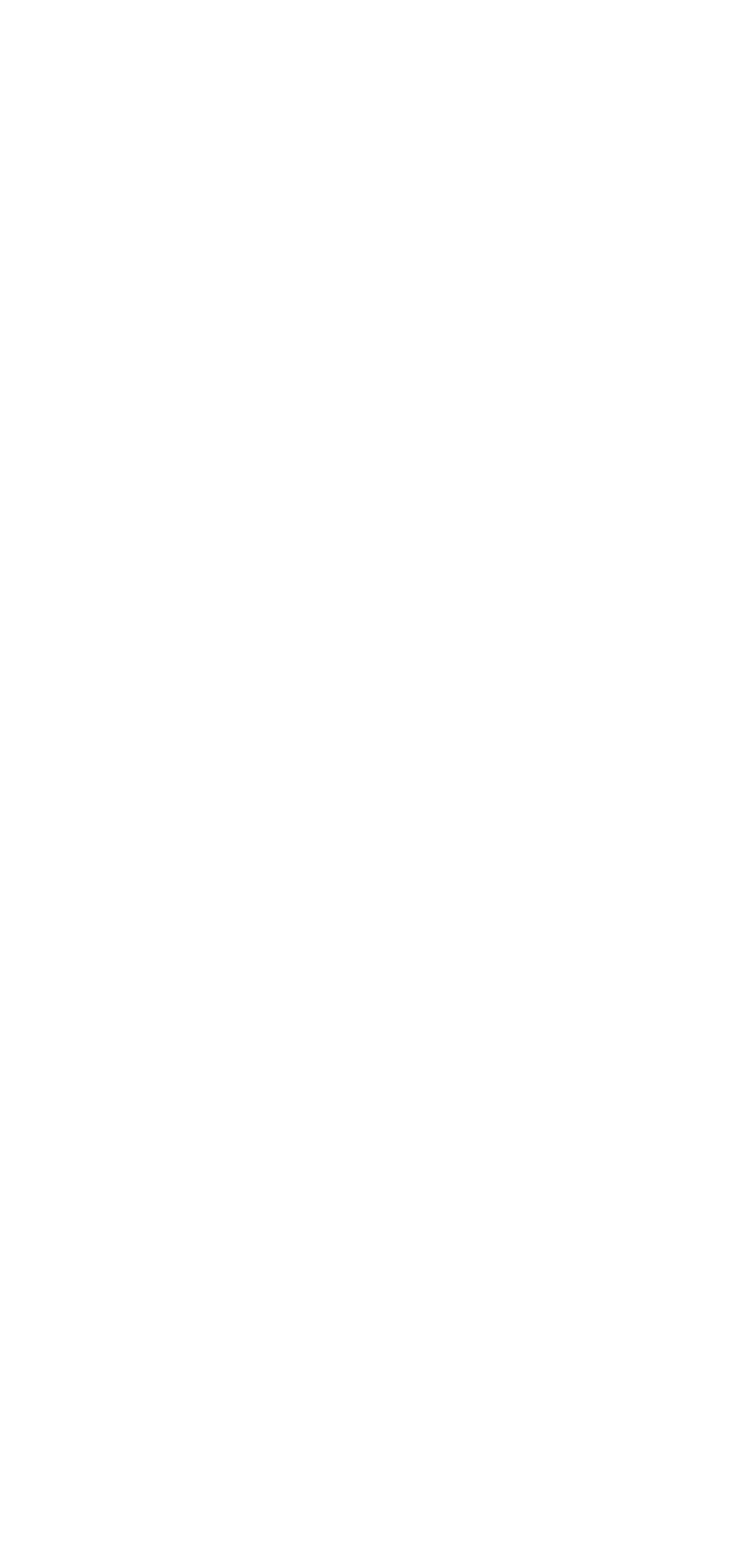
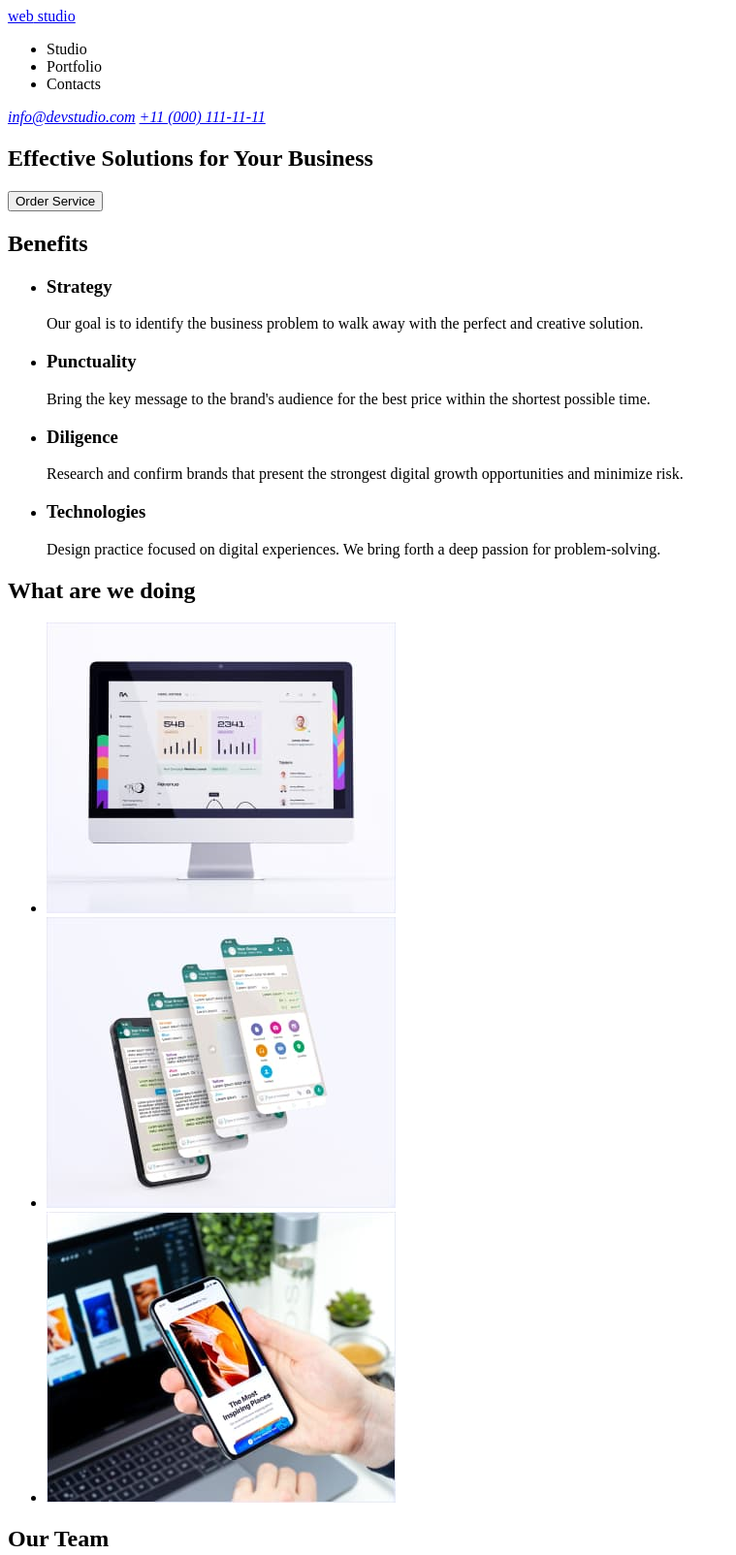
Before and after one commit to Elvira9797/goit-markup-hw-01, a plain HTML site: page index.html in a window 1280 px wide. Shown: the top 1604 px of the page at 97% size, without its empty margins (0-759 px from the left). Before the commit the page ends 800 px from the top, so only its background shows below. Drawn offline with Linux system fonts and the light colour scheme.

Commit message:
add a folder called images and a file .gitignore

```diff
--- a/index.html
+++ b/index.html
@@ -4,9 +4,106 @@
     <meta charset="UTF-8">
     <meta http-equiv="X-UA-Compatible" content="IE=edge">
     <meta name="viewport" content="width=device-width, initial-scale=1.0">
-    <title>Document</title>
+    <title>goit-hw-1</title>
 </head>
 <body>
+    <header>
+        <nav>
+            <a href="./index.html">
+                <span>web</span>
+                studio
+            </a>
+            <ul>
+                <li><a href=""></a>Studio</li>
+                <li><a href=""></a>Portfolio</li>
+                <li><a href=""></a>Contacts</li>
+            </ul>
+        </nav>
+        <address>
+            <a href="mailto:info@devstudio.com">info@devstudio.com</a>
+            <a href="tel:+110001111111">+11 (000) 111-11-11</a>
+        </address>
+    </header>
 
+    <main>
+
+        <section>
+            <h1>Effective Solutions for Your Business</h1>
+            <button type="button">Order Service</button>
+        </section>
+
+        <section>
+            <h2>Benefits</h2>
+            <ul>
+                <li>
+                    <h3>Strategy</h3>
+                    <p>Our goal is to identify the business problem to walk away with the perfect and creative solution. </p>
+                </li>
+                <li>
+                    <h3>Punctuality</h3>
+                    <p>Bring the key message to the brand's audience for the best price within the shortest possible time.</p>
+                </li>
+                <li>
+                    <h3>Diligence</h3>
+                    <p>Research and confirm brands that present the strongest digital growth opportunities and minimize risk.</p>
+                </li>
+                <li>
+                    <h3>Technologies</h3>
+                    <p>Design practice focused on digital experiences. We bring forth a deep passion for problem-solving.</p>
+                </li>
+            </ul>
+        </section>
+
+        <section>
+            <h2>What are we doing</h2>
+            <ul>
+                <li>
+                    <img src="./images/computer.jpg" alt="computer" width="360">
+                </li>
+                <li>
+                    <img src="./images/phone.jpg" alt="phone" width="360">
+                </li>
+                <li>
+                    <img src="./images/computer-phone.jpg" alt="hand are holding the phone" width="360">
+                </li>
+            </ul>
+        </section>
+
+        <section>
+            <h2>Our Team</h2>
+            <ul>
+                <li>
+                    <img src="./images/mark-guerrero.jpg" alt="Product designer Mark Guerrero" width="264">
+                    <h3>Mark Guerrero</h3>
+                    <p>Product Designer</p>
+                </li>
+                <li>
+                    <img src="./images/tom-ford.jpg" alt="Frontend Developer Tom Ford" width="264">
+                    <h3>Tom Ford</h3>
+                    <p>Frontend Developer</p>
+                </li>
+                <li>
+                    <img src="./images/camila-garcia.jpg" alt="Marketing Camila Garcia" width="264">
+                    <h3>Camila Garcia</h3>
+                    <p>Marketing</p>
+                </li>
+                <li>
+                    <img src="./images/daniel-wilson.jpg" alt="UI Designer Daniel Wilson" width="264">
+                    <h3>Daniel Wilson</h3>
+                    <p>UI Designer</p>
+                </li>
+            </ul>
+        </section>
+    </main>
+
+    <footer>
+        <a href="./index.html">
+            <span>web</span>
+            studio
+        </a>
+        <p>
+            Increase the flow of customers and sales for your business with digital marketing & growth solutions.
+        </p>
+    </footer>
 </body>
 </html>
```
Also changed, not shown: images/camila-garcia.jpg (added), images/computer-phone.jpg (added), images/computer.jpg (added), images/daniel-wilson.jpg (added), images/mark-guerrero.jpg (added), images/phone.jpg (added), images/tom-ford.jpg (added), 1 other file.
